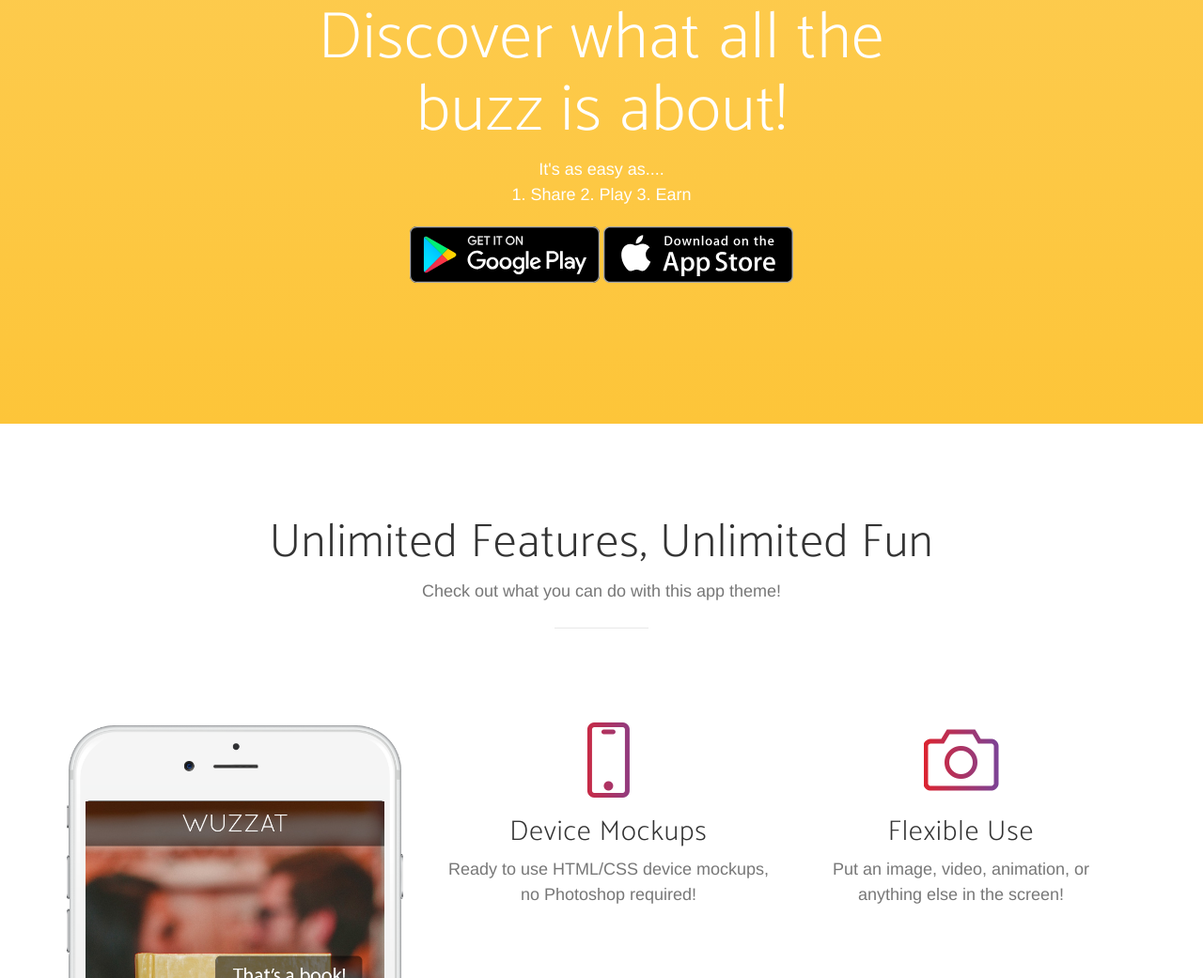
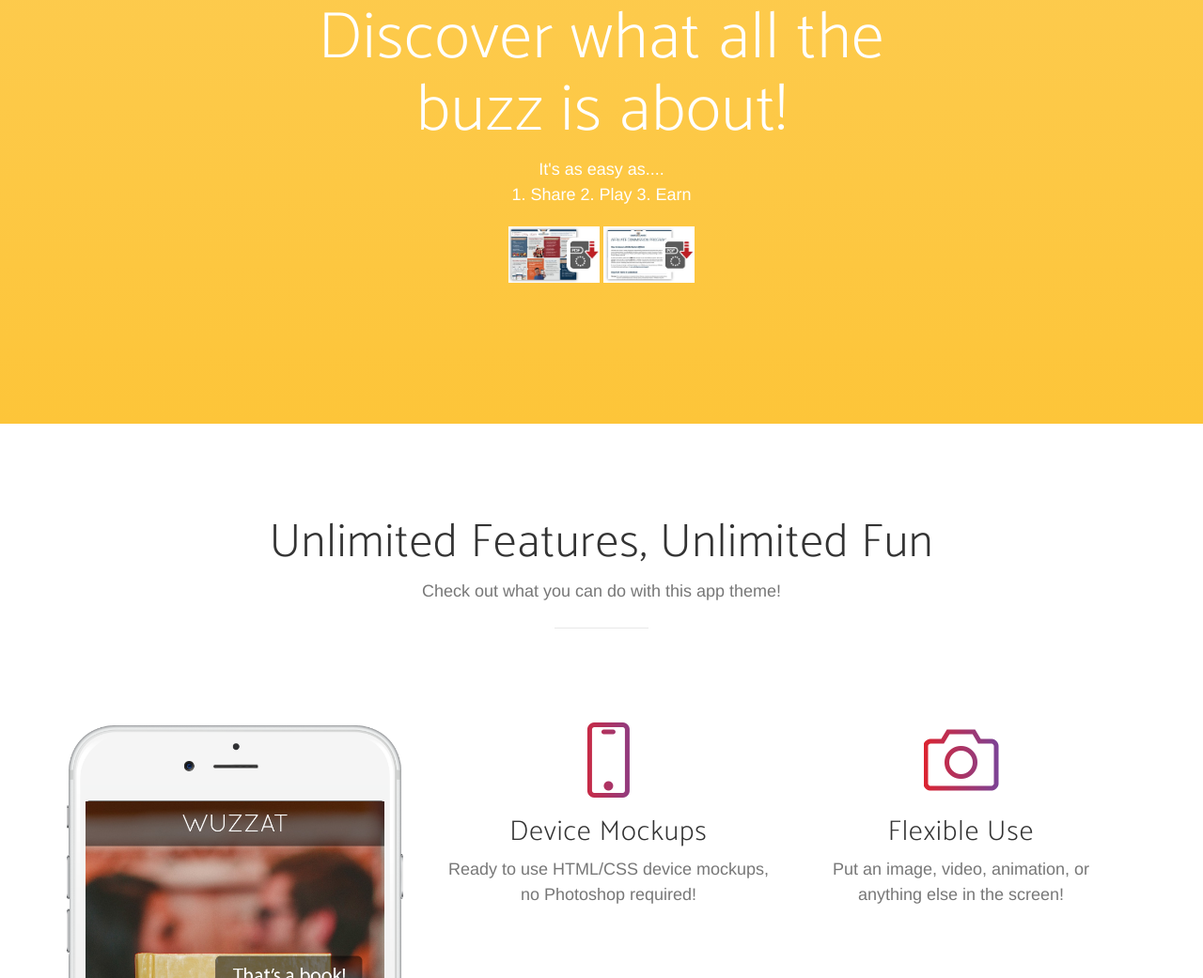
Before and after one commit to mikeflanny/rgf, a website: page index.html in a window 1280 px wide. Shown: the part 947-1988 px from the top of the page at 94% size. Drawn offline with nearby package versions, Linux system fonts and the light colour scheme; a web font is replaced by a local one.

Commit message:
New Images

```diff
--- a/index.html
+++ b/index.html
@@ -108,8 +108,8 @@
                     <h2 class="section-heading">Discover what all the buzz is about!</h2>
                     <p>It's as easy as....<br>1. Share 2. Play 3. Earn</p>
                     <div class="badges">
-                        <a class="badge-link" href="img/sales-sheet.pdf" download><img src="img/google-play-badge.svg" alt=""></a>
-                        <a class="badge-link" href="#"><img src="img/app-store-badge.svg" alt=""></a>
+                        <a class="badge-link" href="img/Sales-Sheet.pdf" download><img src="img/One-Sheeter.jpg" alt=""></a>
+                        <a class="badge-link" href="img/United-Games-Commission-Plan.pdf" download><img src="img/Commission-Plan.jpg" alt=""></a>
                     </div>
                 </div>
             </div>
```
Also changed, not shown: img/Commission-Plan.JPG (added), img/One-Sheeter.JPG (added).
